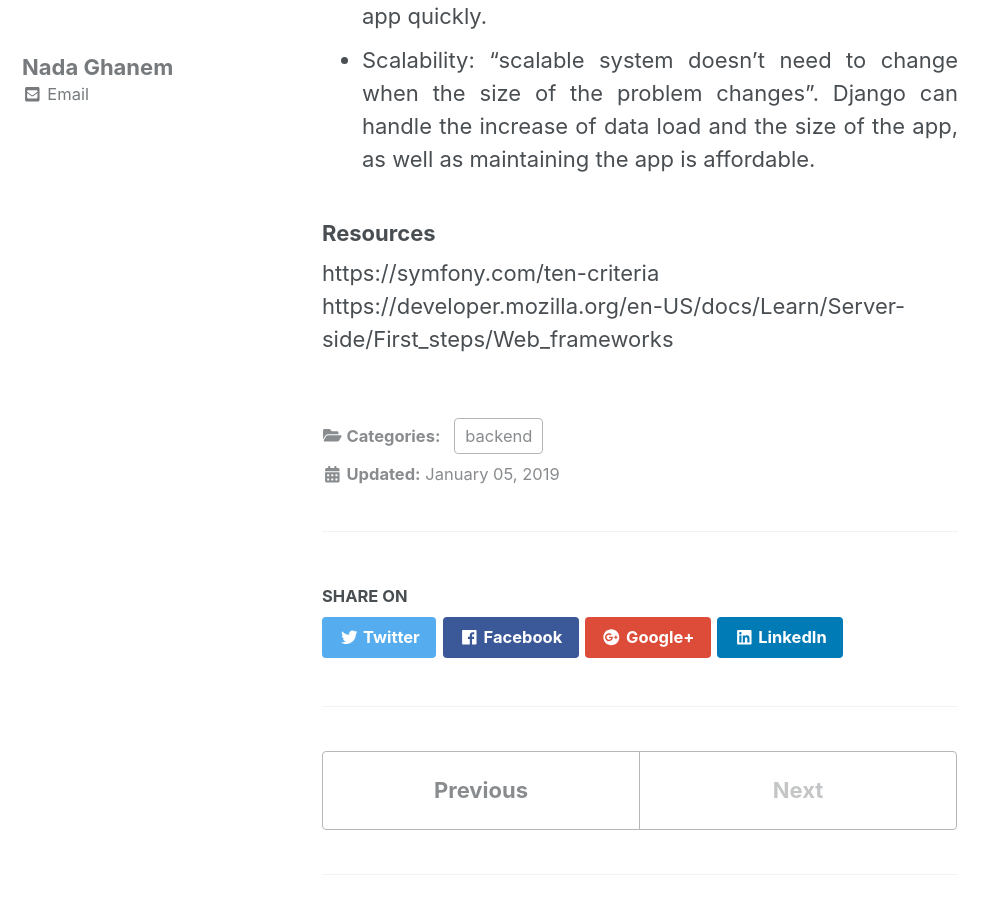
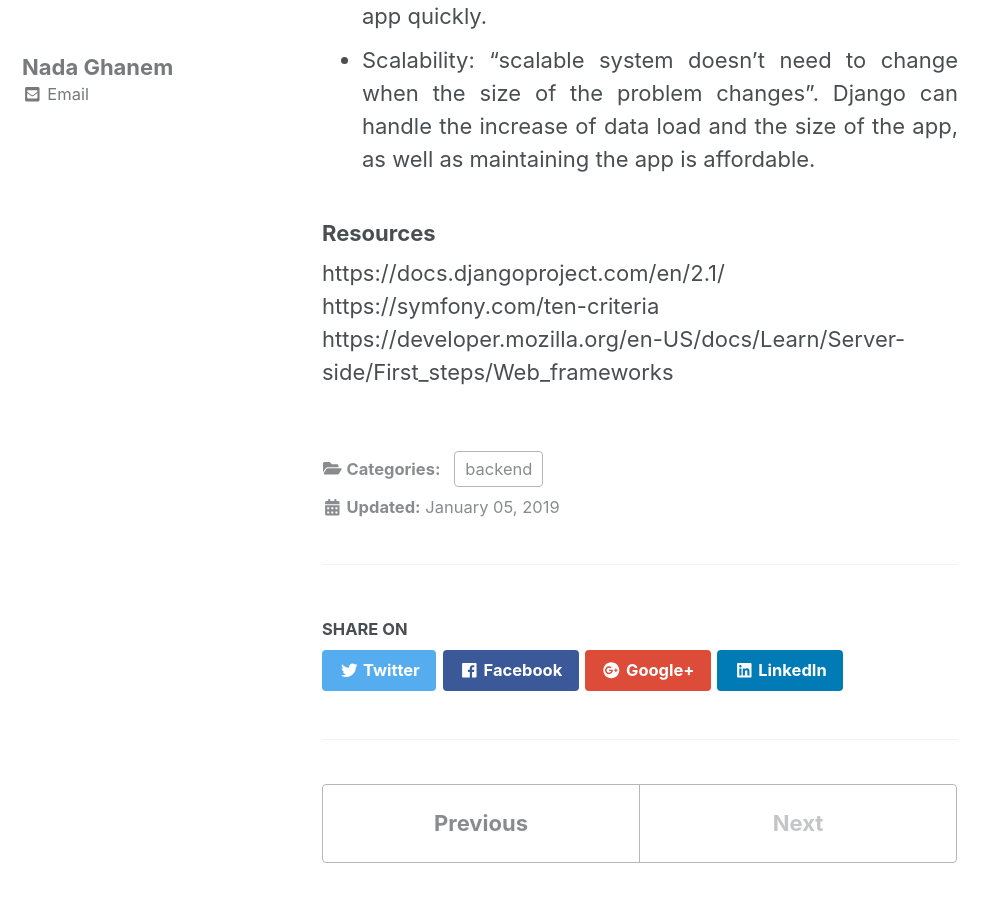
Before and after one commit to nadaa/nadaa.github.io, a Jekyll site: the page built from _posts/2019-01-05-why-django.markdown, in a window 1280 px wide and 900 px high, scrolled down 1556 px. Shown: the whole window, without its empty margins (0-998 px from the left). Built offline with Jekyll 4.4.1, drawn with Linux system fonts in a browser that asks for light colours; nearby versions of some CDN libraries; part of the change alters nothing that is shown.

Commit message:
Update 2019-01-05-why-django.markdown

```diff
--- a/_posts/2019-01-05-why-django.markdown
+++ b/_posts/2019-01-05-why-django.markdown
@@ -1,9 +1,10 @@
 ---
 layout: single
-title:  "Why Django"
+title: Why Django
 categories: backend
 comments: true
 author: nadaghanem
+published: true
 ---
 
 Good technology is created to survive. You can always evaluate if the technology is successful by measuring how popular it is. This evaluation shouldn't be a win-lose process, each technology has pros and cons, and each has a strength in a specific area.
@@ -24,5 +25,6 @@ Below are the criteria that make Django attractive web framework
 
 
 ### Resources
+https://docs.djangoproject.com/en/2.1/
 https://symfony.com/ten-criteria
 https://developer.mozilla.org/en-US/docs/Learn/Server-side/First_steps/Web_frameworks
```
